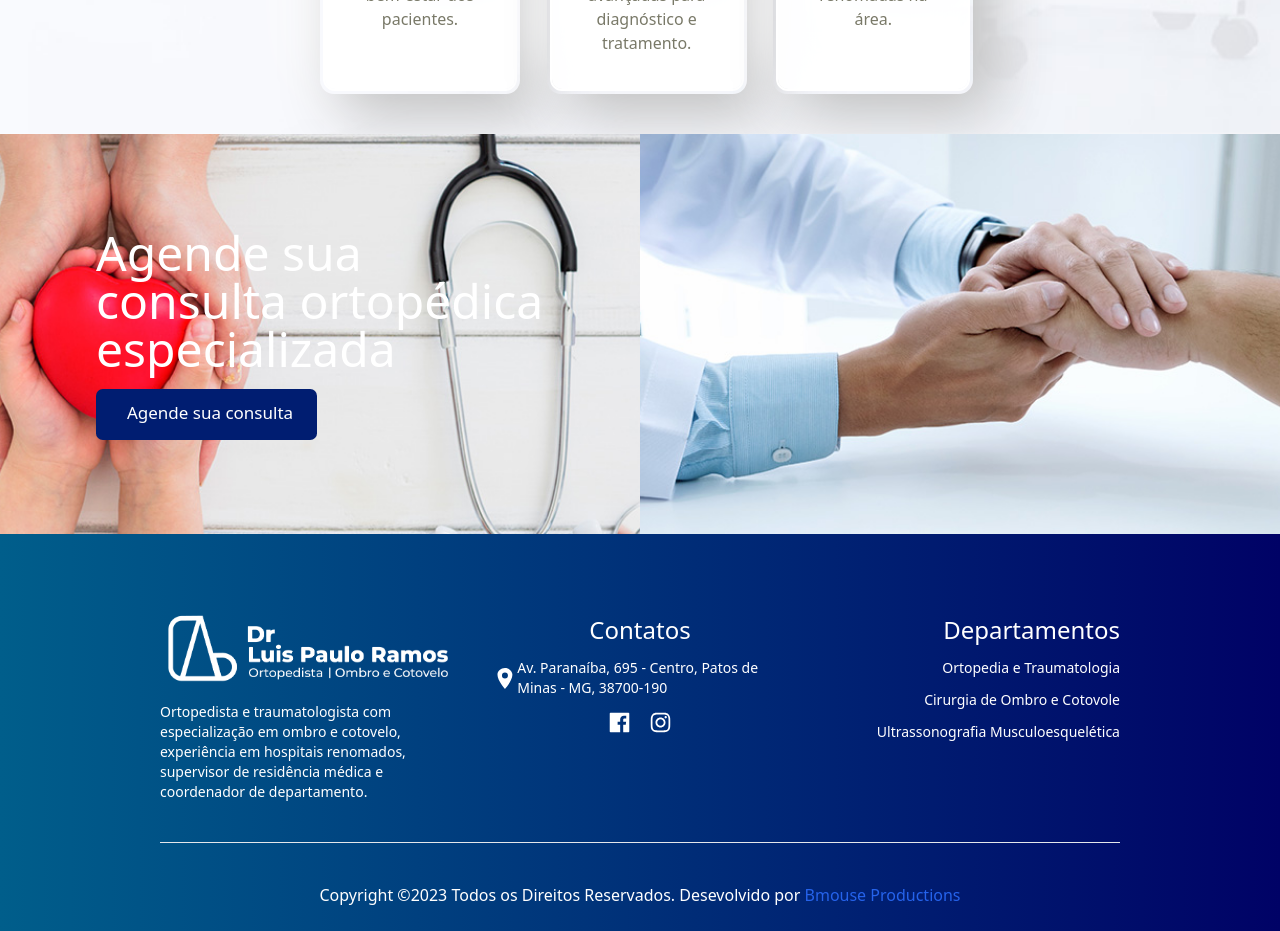
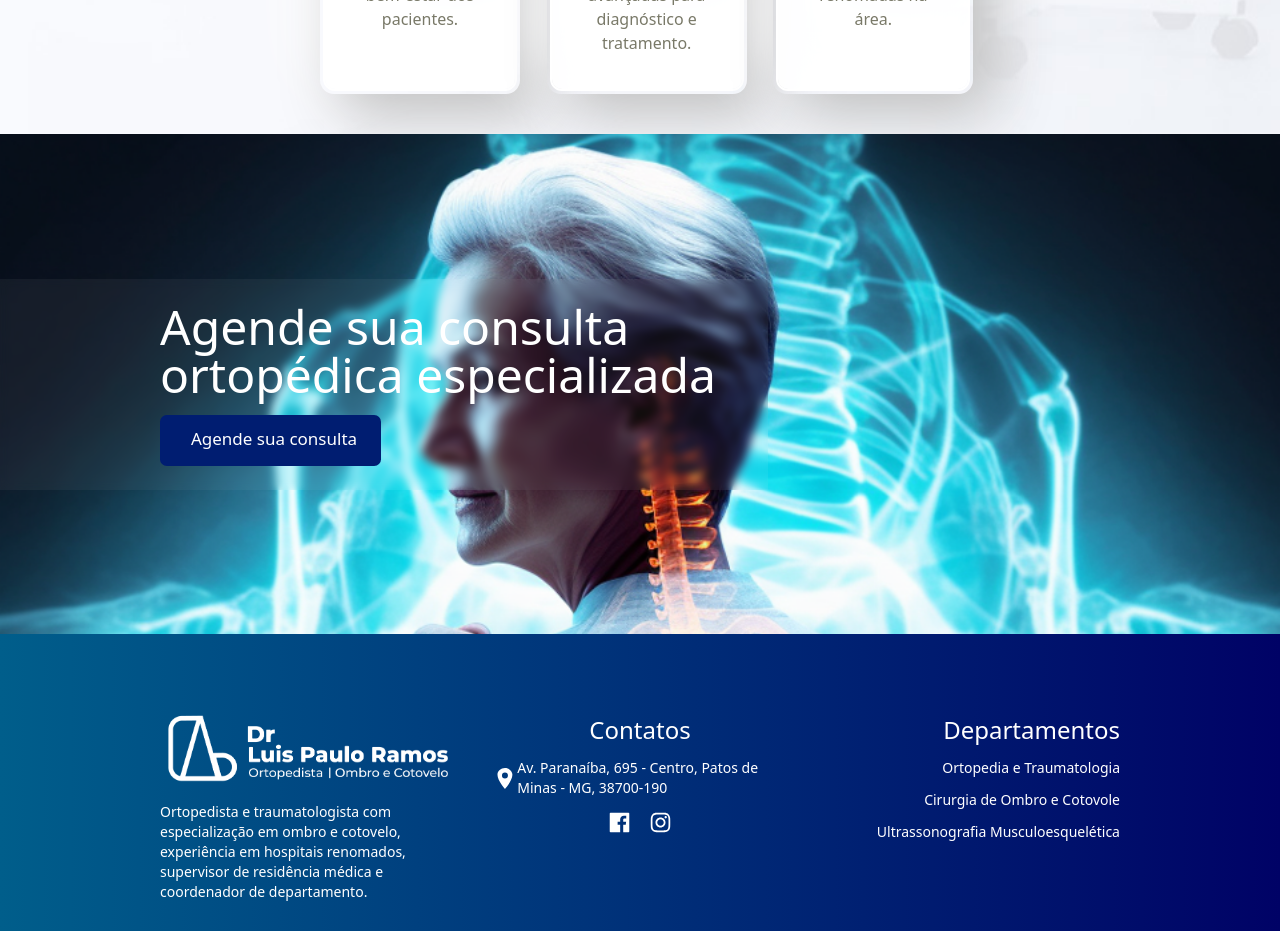
Before and after one commit to bmouseProductions/Dr-Luis, a React (Vite) app: page / in a window 1280 px wide. Shown: the part 3520-4451 px from the top of the page. Built offline with nearby package versions, Linux system fonts and the light colour scheme.

Commit message:
fundo-consulta

```diff
--- a/src/index.css
+++ b/src/index.css
@@ -448,11 +448,10 @@ body {
 
 /* line 4, ../../Arafath/CL/january 2020/241. Medical/HTML/scss/_emergency_contact.scss */
 .Emergency_contact-1 {
-  background-image: url(../src/assets/img/emergency_1.jpg);
+  background-image: url(../src/assets/img/back.webp);
   background-position: center center;
   background-repeat: no-repeat;
   background-size: cover;
-  height: 400px;
 }
 
 .Emergency_contact-1::before {
--- a/src/pages/Consulta/index.tsx
+++ b/src/pages/Consulta/index.tsx
@@ -3,22 +3,21 @@ import { Button } from "../../components/Button";
 export const Consulta = () => {
   return (
     <div className="flex flex-col lg:flex-row relative">
-      <div className="flex-1 Emergency_contact-1 flex items-center justify-center lg:h-[300px] xl:h-[400px]">
+      <div className="flex-1 Emergency_contact-1 flex items-center justify-start lg:h-[400px] xl:h-[500px]  ">
         <div
-          className="absolute inset-0 "
-          style={{ mixBlendMode: "multiply" }}
-        ></div>
-        <div className="flex py-10 flex-col gap-4 lg:p-0 w-[70%]">
+          className="flex py-10 flex-col bg-white bg-opacity-5 backdrop-blur-sm transition-all duration-300 p-6 text-black
+         gap-4  w-[100%] lg:ps-10 xl:ps-40  lg:p-6  lg:w-[60%] xl:w-[60%] 2xl:w-[40%]"
+        >
           <h4
             data-aos="fade-right"
-            className="text-3xl lg:text-4xl xl:text-5xl text-left text-white "
+            className="text-3xl  lg:text-4xl xl:text-5xl text-left text-white "
           >
             Agende sua consulta ortopédica especializada
           </h4>
           <Button></Button>
         </div>
       </div>
-      <div className="Emergency_contact-2 flex-1 flex flex-col items-center justify-center lg:h-[300px] xl:h-[400px]"></div>
+      {/* <div className="Emergency_contact-2 flex-1 flex flex-col items-center justify-center lg:h-[300px] xl:h-[400px]"></div> */}
     </div>
   );
 };
```
Also changed, not shown: src/assets/img/back.webp (added).
